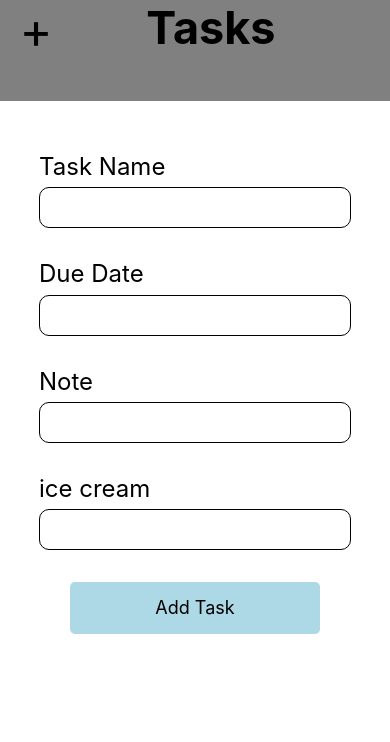
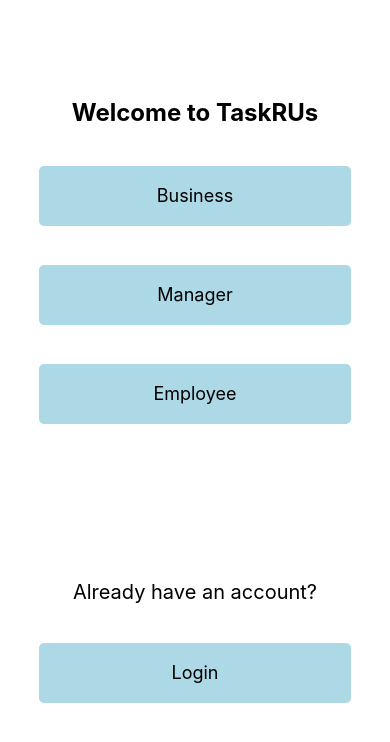
Before and after one commit to HorvathTeddy/TaskMaster, a React Native app: screen / in a window 390 px wide. Shown: the top 742 px of the page. Built offline with nearby package versions, Linux system fonts and the light colour scheme.

Commit message:
Changed a few things around

```diff
--- a/App.js
+++ b/App.js
@@ -1,6 +1,6 @@
 import { StyleSheet, Text, View } from "react-native";
 import SignUp from "./components/SignUp";
-import CreateAccoutMain from "./components/CreateAccount/CreateAccoutMain";
+import CreateAccount from "./components/CreateAccount/CreateAccount";
 import Task from "./components/Task";
 import NavBar from "./components/NavBar";
 import AddTask from "./components/Task/AddTask";
@@ -9,7 +9,7 @@ export default function App() {
   const handlePress = () => false;
   return (
     <View style={styles.container}>
-      {/* <CreateAccoutMain></CreateAccoutMain> */}
+      <CreateAccount></CreateAccount>
       {/* <SignUp
         name="Name"
         email="Email"
@@ -17,9 +17,9 @@ export default function App() {
         passwdCon="Confirm password"
         conf="Confirm"
       /> */}
-      <NavBar></NavBar>
+      {/* <NavBar></NavBar> */}
       {/* <Task dueDate="hi"></Task> */}
-      <AddTask></AddTask>
+      {/* <AddTask></AddTask> */}
     </View>
   );
 }
--- /dev/null
+++ b/components/CreateAccount/CreateAccount.js
@@ -0,0 +1,42 @@
+import { SafeAreaView, Text, StyleSheet } from "react-native";
+import React from "react";
+import StdButton from "../Standards/StdButton";
+import StdAlert from "../Standards/StdAlert";
+
+const CreateAccountMain = () => {
+  return (
+    <SafeAreaView style={styles.container}>
+      <Text style={styles.text}>Welcome to TaskRUs</Text>
+      <StdButton title="Business" />
+      <StdButton title="Manager" />
+      <StdButton title="Employee" />
+      <Text style={styles.loginText}>Already have an account?</Text>
+      <StdAlert
+        mainAlert="Are your sure?"
+        secondAlert="Are you sure you want to remove this beautiful box?"
+        title="Login"
+      />
+      {/* <StdButton title="Login"></StdButton> */}
+    </SafeAreaView>
+  );
+};
+
+const styles = StyleSheet.create({
+  container: {
+    width: "100%",
+    backgroundColor: "#fff",
+    alignItems: "center",
+  },
+  text: {
+    paddingTop: "25%",
+    fontSize: 24,
+    fontWeight: "bold",
+  },
+  loginText: {
+    marginTop: "40%",
+    paddingBottom: "-30%",
+    fontSize: 20,
+  },
+});
+
+export default CreateAccountMain;
--- a/components/CreateAccount/CreateAccountButtons.js
+++ /dev/null
@@ -1,28 +0,0 @@
-import { StyleSheet, Text } from "react-native";
-import { TouchableOpacity } from "react-native";
-import React from "react";
-
-const CreateAccountButtons = ({ title }) => {
-  return (
-    <TouchableOpacity style={styles.button}>
-      <Text style={styles.text}>{title}</Text>
-    </TouchableOpacity>
-  );
-};
-
-const styles = StyleSheet.create({
-  button: {
-    alignItems: "center",
-    justifyContent: "flex-start",
-    marginTop: "10%",
-    padding: "5%",
-    borderRadius: 5,
-    backgroundColor: "lightblue",
-  },
-  text: {
-    justifyContent: "center",
-    fontSize: 18,
-  },
-});
-
-export default CreateAccountButtons;
--- a/components/CreateAccount/CreateAccoutMain.js
+++ /dev/null
@@ -1,40 +0,0 @@
-import { Text, StyleSheet, View, SafeAreaView } from "react-native";
-import React, { Component } from "react";
-import CreateAccountButtons from "./CreateAccountButtons";
-import LoginButtons from "./LoginButtons";
-import { StatusBar } from "expo-status-bar";
-import StdButton from "../Standards/StdButton";
-
-export default class CreateAccoutMain extends Component {
-  render() {
-    return (
-      <SafeAreaView style={styles.container}>
-        <Text style={styles.text}>Welcome to TaskMaster</Text>
-        <StdButton title="Create Business Account"></StdButton>
-        <StdButton title="Create Manager Account"></StdButton>
-        <StdButton title="Create Employee Account"></StdButton>
-        <Text style={styles.loginText}>Already have an account?</Text>
-        <StdButton title="Login"></StdButton>
-        <StatusBar style="auto" />
-      </SafeAreaView>
-    );
-  }
-}
-
-const styles = StyleSheet.create({
-  container: {
-    width: "100%",
-    backgroundColor: "#fff",
-    alignItems: "center",
-  },
-  text: {
-    paddingTop: "25%",
-    fontSize: 24,
-    fontWeight: "bold",
-  },
-  loginText: {
-    marginTop: "40%",
-    paddingBottom: "-30%",
-    fontSize: 20,
-  },
-});
--- a/components/CreateAccount/LoginButtons.js
+++ /dev/null
@@ -1,28 +0,0 @@
-import { Text, StyleSheet, TouchableOpacity } from "react-native";
-import React, { Component } from "react";
-
-const LoginButtons = ({ title }) => {
-  return (
-    <TouchableOpacity style={styles.button}>
-      <Text style={styles.text}>{title}</Text>
-    </TouchableOpacity>
-  );
-};
-
-const styles = StyleSheet.create({
-  button: {
-    alignItems: "center",
-    justifyContent: "center",
-    marginTop: "10%",
-    padding: "5%",
-    borderRadius: 5,
-    backgroundColor: "lightblue",
-  },
-  text: {
-    alignItems: "center",
-    justifyContent: "center",
-    fontSize: 20,
-  },
-});
-
-export default LoginButtons;
--- /dev/null
+++ b/components/Standards/StdAlert.js
@@ -0,0 +1,28 @@
+import { React } from "react";
+import { StyleSheet, Alert, View, Button } from "react-native";
+import StdButton from "./StdButton";
+
+const StdAlert = ({ mainAlert, secondAlert, title }) => {
+  // const [showBox, setShowBox] = useState(true);
+
+  const showConfirmDialog = () => {
+    return Alert.alert(mainAlert, secondAlert, [
+      // The "Yes" button
+      {
+        text: "Yes",
+        onPress: () => {
+          // setShowBox(false);
+        },
+      },
+      // The "No" button
+      // Does nothing but dismiss the dialog when tapped
+      {
+        text: "No",
+      },
+    ]);
+  };
+
+  return <StdButton title={title} onPress={() => showConfirmDialog()} />;
+};
+
+export default StdAlert;
--- a/components/Standards/StdButton.js
+++ b/components/Standards/StdButton.js
@@ -1,12 +1,11 @@
-import { View, Text, StyleSheet } from "react-native";
-import React from "react";
-import { TouchableOpacity } from "react-native";
+import { Text, StyleSheet, TouchableOpacity, Alert } from "react-native";
+import React, { useState } from "react";
 import { NavigationContainer } from "@react-navigation/native";
 
-const StdButton = ({ title }) => {
+const StdButton = ({ title, onPress }) => {
   return (
     // <NavigationContainer>
-    <TouchableOpacity style={styles.button}>
+    <TouchableOpacity style={styles.button} onPress={onPress}>
       <Text style={styles.text}>{title}</Text>
     </TouchableOpacity>
     // </NavigationContainer>
@@ -17,14 +16,12 @@ const styles = StyleSheet.create({
   button: {
     width: "80%",
     alignItems: "center",
-    // justifyContent: "flex-start",
     marginTop: "10%",
     padding: "5%",
     borderRadius: 5,
     backgroundColor: "lightblue",
   },
   text: {
-    justifyContent: "center",
     fontSize: 18,
   },
 });
--- a/package.json
+++ b/package.json
@@ -17,6 +17,7 @@
     "react": "18.0.0",
     "react-bootstrap": "^2.5.0",
     "react-date-picker": "^9.0.0",
+    "react-dom": "18.0.0",
     "react-native": "0.69.5",
     "react-native-safe-area-context": "^4.4.1",
     "react-native-screens": "^3.18.2",
```
Also changed, not shown: components/Login/index.js (added, +12 -0 lines), 1 other file (tests, documents, lock files or other folders).
